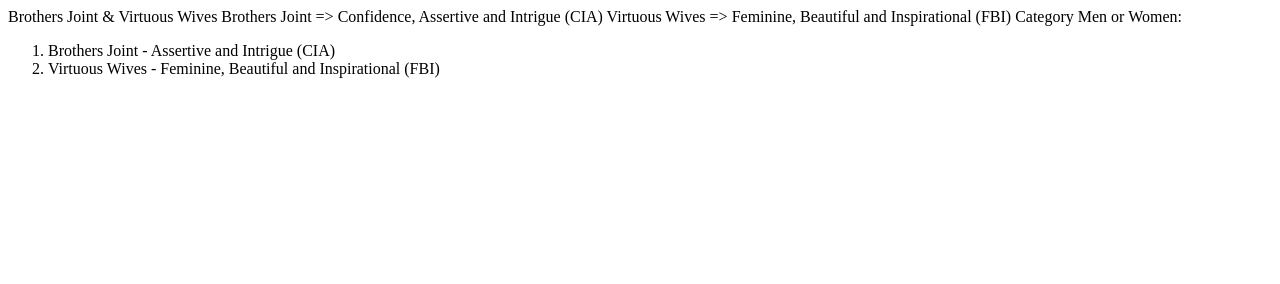
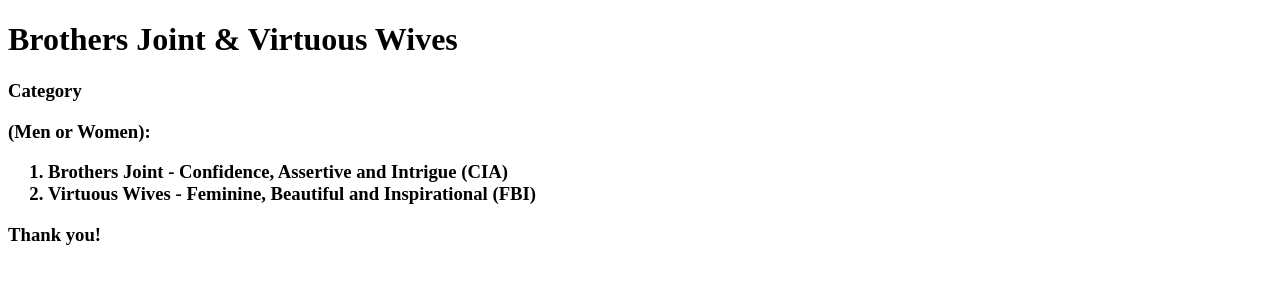
Before and after one commit to difleury/My_First_Web_Ap-Dev, a plain HTML site: page index.html in a window 1280 px wide. Drawn offline with Linux system fonts and the light colour scheme.

Commit message:
Update index.html

```diff
--- a/index.html
+++ b/index.html
@@ -1,20 +1,17 @@
 <!DOCTYPE html>
 <html lang="eng">
   <head>
-      <tittle>Brothers Joint & Virtuous Wives</head>
+      				<h1>Brothers Joint & Virtuous Wives</h1>
   </head>
-  <body>
-      Brothers Joint => Confidence, Assertive and Intrigue (CIA)
-      Virtuous Wives => Feminine, Beautiful and Inspirational (FBI)
-  </body>
   <head>
-      <tittle>Category</head>
+      	<h3>Category<h3>
   </head>
-  <body>
-      Men or Women:
-    <ol>
-      <li>Brothers Joint - Assertive and Intrigue (CIA)</li>
+  	<body>
+      	<tittle>(Men or Women):</tittle>
+      <ol>
+      <li>Brothers Joint - Confidence, Assertive and Intrigue (CIA)</li>
       <li>Virtuous Wives - Feminine, Beautiful and Inspirational (FBI)</li>
      </ol>
+     Thank you!
   </body>
 </html>
```
